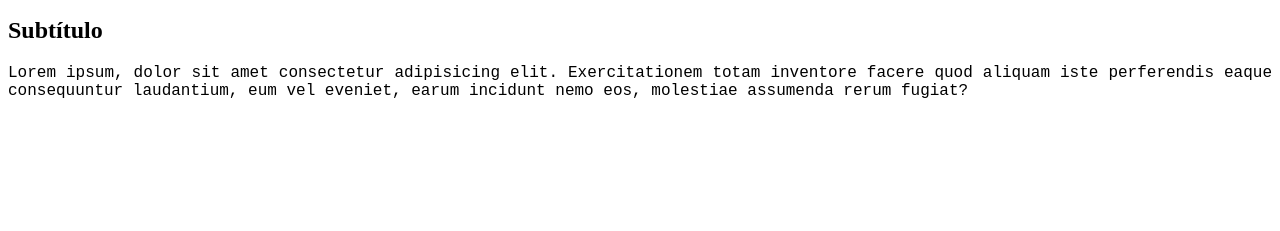
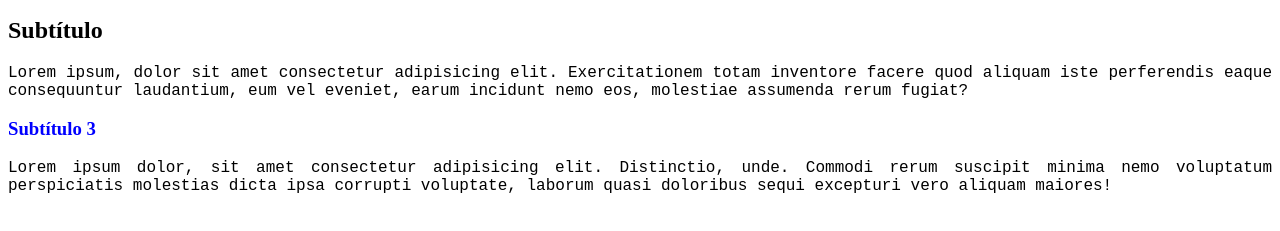
Before and after one commit to constanzacab86/repoVSC, a plain HTML site: page index.html in a window 1280 px wide. Shown: the part 121-352 px from the top of the page. Drawn offline with Linux system fonts and the light colour scheme.

Commit message:
Agregado de subtítulo y estilo

```diff
--- a/estilos.css
+++ b/estilos.css
@@ -8,3 +8,6 @@ p {
     text-align: justify;
     font-family: 'Courier New', Courier, monospace;
 }
+h3{
+    color: blue;
+}
--- a/index.html
+++ b/index.html
@@ -12,5 +12,7 @@
     <p>Lorem ipsum dolor sit amet consectetur adipisicing elit. Repellendus odio nam incidunt autem corrupti modi unde voluptate eveniet quos, placeat quod nisi minus, sint blanditiis accusamus. Facere veritatis soluta distinctio.</p>
     <h2>Subtítulo</h2>
     <p>Lorem ipsum, dolor sit amet consectetur adipisicing elit. Exercitationem totam inventore facere quod aliquam iste perferendis eaque consequuntur laudantium, eum vel eveniet, earum incidunt nemo eos, molestiae assumenda rerum fugiat?</p>
+    <h3>Subtítulo 3</h3>
+    <p>Lorem ipsum dolor, sit amet consectetur adipisicing elit. Distinctio, unde. Commodi rerum suscipit minima nemo voluptatum perspiciatis molestias dicta ipsa corrupti voluptate, laborum quasi doloribus sequi excepturi vero aliquam maiores!</p>
 </body>
 </html>
```
